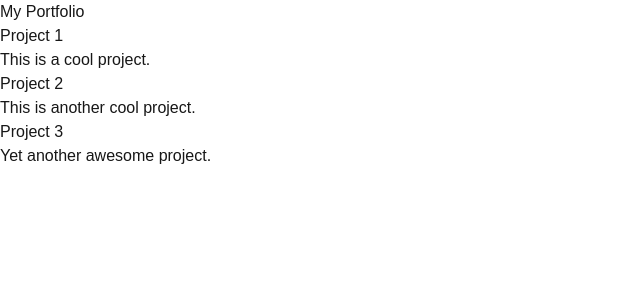
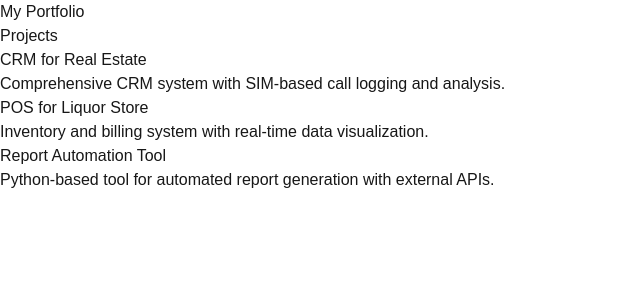
Before and after one commit to saisandeepramavath/sandeep, a Next.js app: page / in a window 1280 px wide. Shown: the top 300 px of the page, without its empty margins (0-640 px from the left). Built offline with nearby package versions, Linux system fonts and the light colour scheme.

Commit message:
Test commit

```diff
--- a/src/app/components/Header.js
+++ b/src/app/components/Header.js
@@ -1,3 +1,4 @@
+"use client"
 import { motion } from 'framer-motion';
 
 const Header = () => (
--- a/src/app/components/ProjectCard.js
+++ b/src/app/components/ProjectCard.js
@@ -1,3 +1,4 @@
+"use client"
 import { motion } from 'framer-motion';
 
 const ProjectCard = ({ title, description }) => (
--- a/src/app/page.js
+++ b/src/app/page.js
@@ -1,16 +1,18 @@
-import Image from "next/image";
 import Header from "./components/Header";
 import ProjectCard from "./components/ProjectCard";
 
 export default function Home() {
   return (
-    <div>
-      <Header />
+    <div className="min-h-screen bg-black">
+    <Header />
+    <section className="text-white p-10">
+      <h2 className="text-3xl font-bold mb-4">Projects</h2>
       <div className="grid grid-cols-1 md:grid-cols-2 lg:grid-cols-3 gap-4">
-        <ProjectCard title="Project 1" description="This is a cool project." />
-        <ProjectCard title="Project 2" description="This is another cool project." />
-        <ProjectCard title="Project 3" description="Yet another awesome project." />
+        <ProjectCard title="CRM for Real Estate" description="Comprehensive CRM system with SIM-based call logging and analysis." />
+        <ProjectCard title="POS for Liquor Store" description="Inventory and billing system with real-time data visualization." />
+        <ProjectCard title="Report Automation Tool" description="Python-based tool for automated report generation with external APIs." />
       </div>
-    </div>
+    </section>
+  </div>
   );
 }
```
Also changed, not shown: src/app/about.js (added, +14 -0 lines), src/app/contact.js (added, +10 -0 lines), 99 other files (tests, documents, lock files or other folders).
